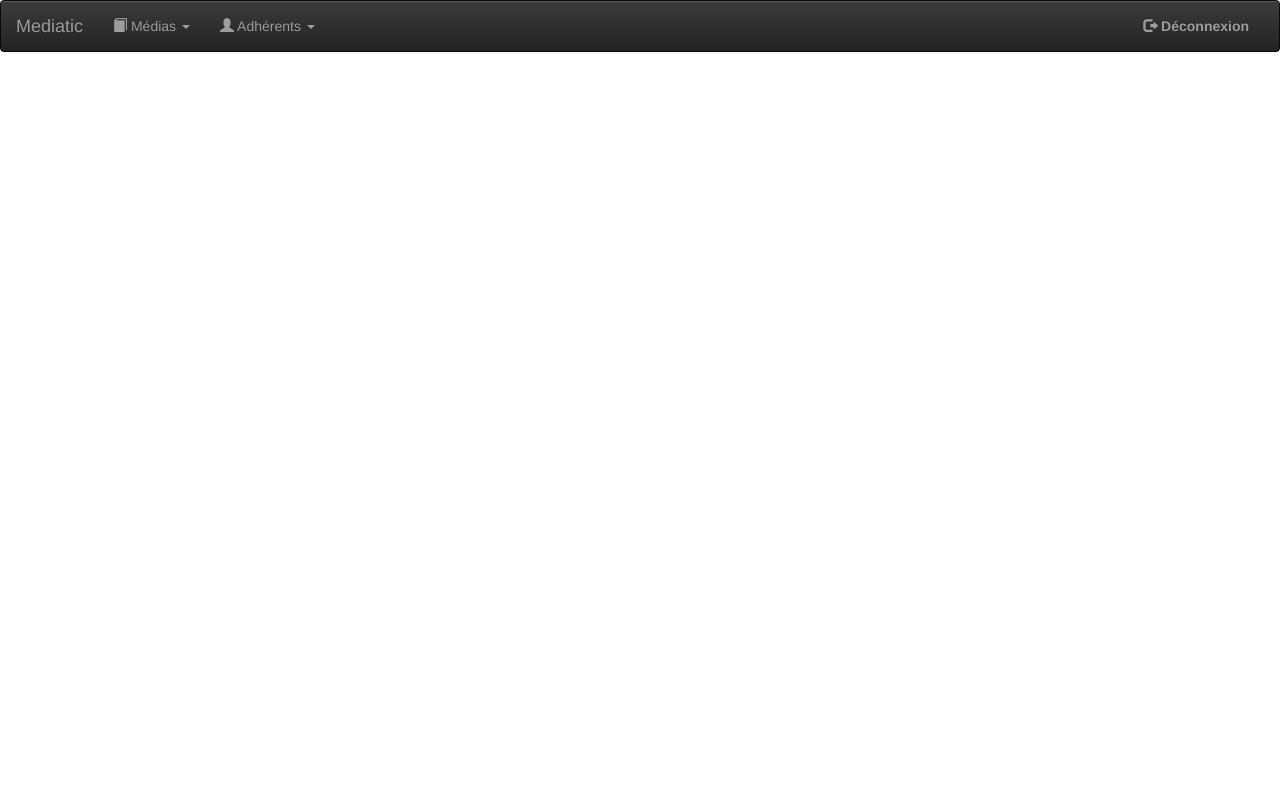
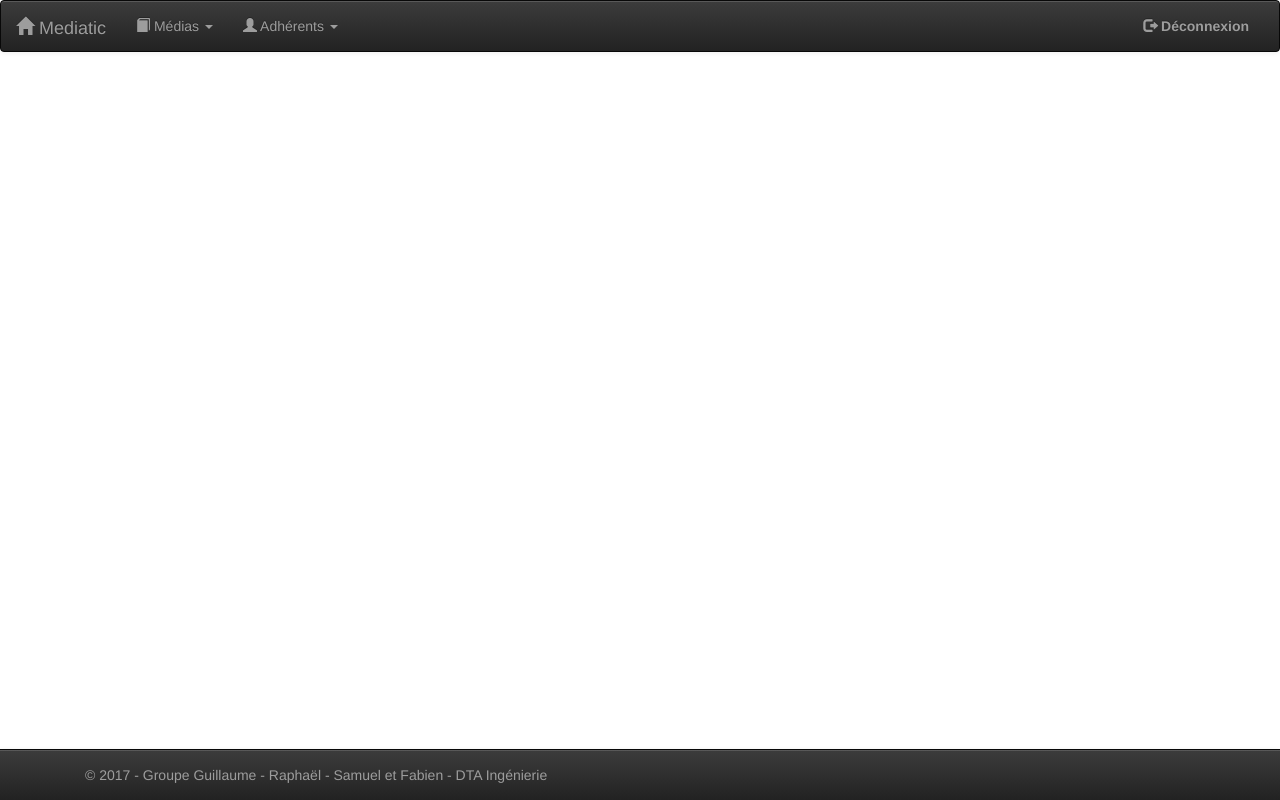
Before and after one commit to Samyo34/mediatic, a plain HTML site: page src/main/webapp/maquette/header.html in a window 1280 px wide. Drawn offline with Linux system fonts and the light colour scheme; files that its build step writes are made by us from their sources.

Commit message:
Navbar ajout icône et footer

```diff
--- a/src/main/webapp/maquette/header.html
+++ b/src/main/webapp/maquette/header.html
@@ -20,7 +20,7 @@
 		        <span class="icon-bar"></span>
 		        <span class="icon-bar"></span>
 		      </button>
-		      <a class="navbar-brand" href="rechercheMedia.html">Mediatic</a>
+		      <a class="navbar-brand" href="rechercheMedia.html"><span class="glyphicon glyphicon-home"></span> Mediatic</a>
 		    </div>
 
 		    <div class="collapse navbar-collapse" id="bs-example-navbar-collapse-1">
@@ -52,11 +52,16 @@
 		</nav>
 	</header>
 
-	<main class="col-xs-12 col-md-8 col-md-offset-2 col-lg-6 col-lg-offset-3">
+	<main class="col-xs-12 col-md-8 col-md-offset-2 col-lg-6 col-lg-offset-3 container">
 	<!-- corps de la page -->
 	</main>
 
 	<footer>
+	<div class="navbar navbar-default navbar-fixed-bottom navbar-inverse">
+	    <div class="container">
+	      <p class="navbar-text pull-center">© 2017 - Groupe Guillaume - Raphaël - Samuel et Fabien - DTA Ingénierie</p>
+	    </div>
+  	</div>
 	<script src="js/jquery-3.1.1.min.js"></script>
 	<script src="js/underscore.min.js"></script>
 	<script src="js/bootstrap.min.js"></script>
```
